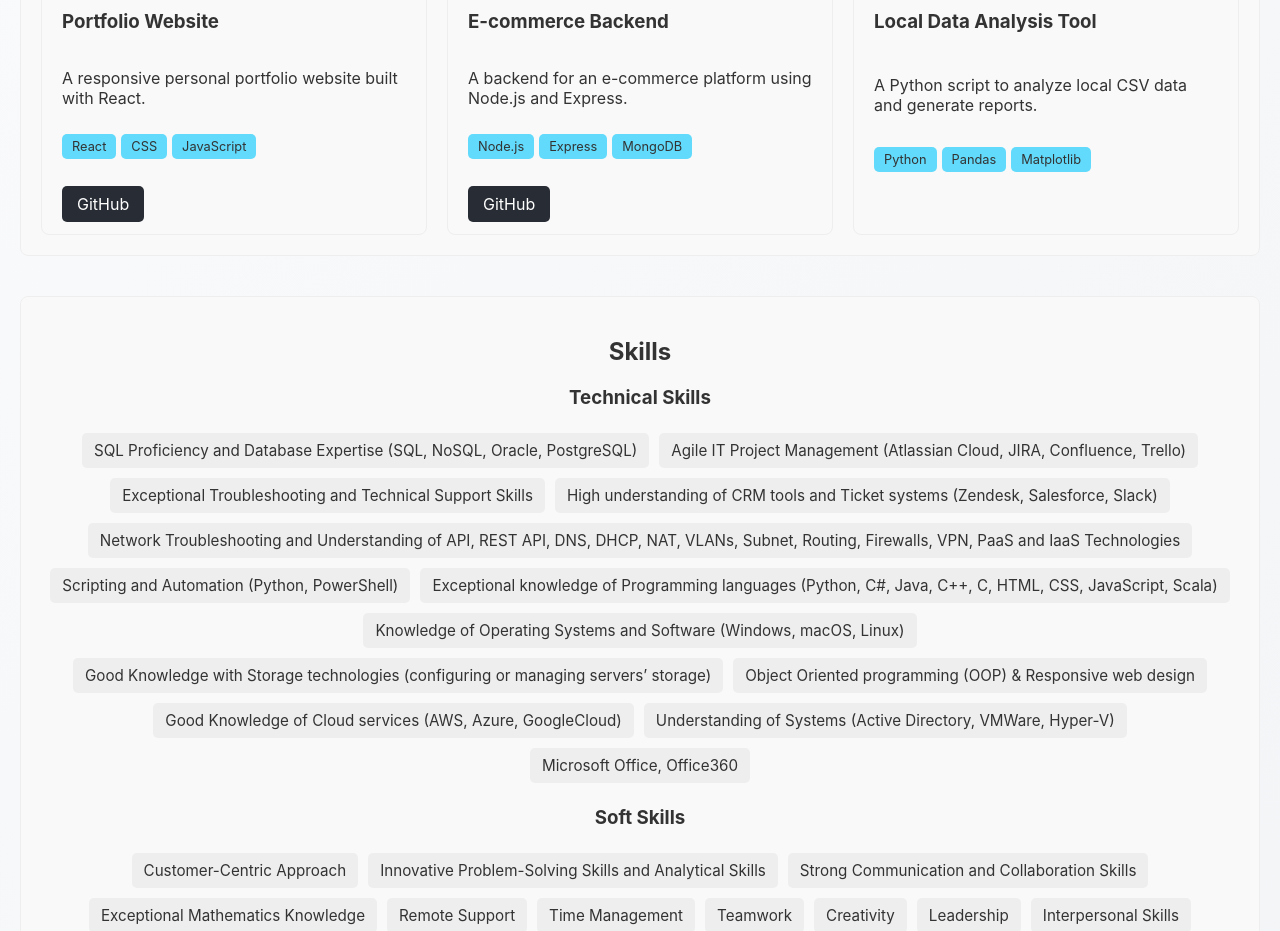
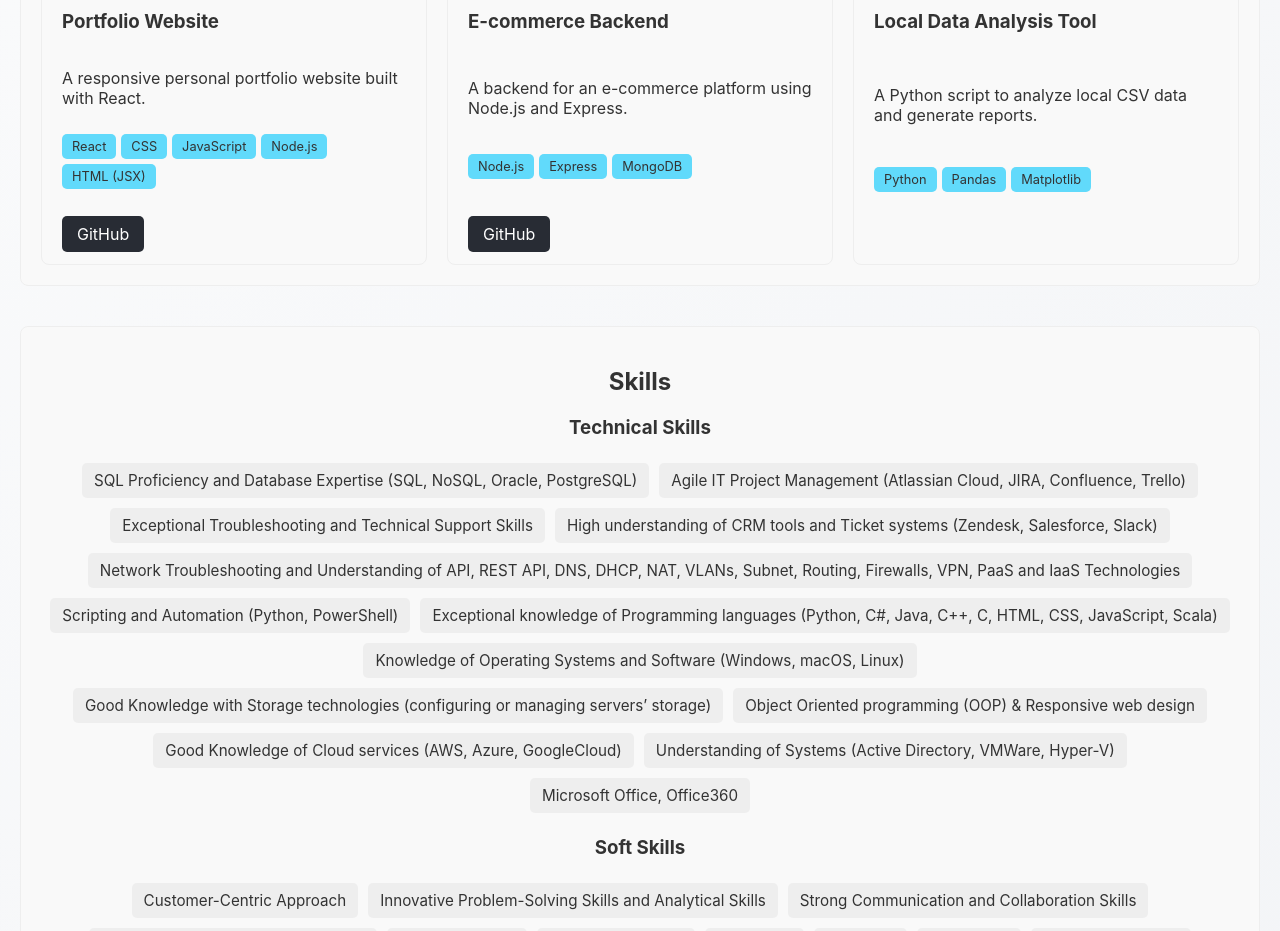
Before and after one commit to Victor951-C/MY-PORTFOLIO, a React (Create React App) app: page / in a window 1280 px wide. Shown: the part 2360-3291 px from the top of the page. Built offline with nearby package versions, Linux system fonts and the light colour scheme.

Commit message:
Update Projects.js

```diff
--- a/src/components/Projects.js
+++ b/src/components/Projects.js
@@ -6,8 +6,8 @@ function Projects({ className }) {
       id: 1,
       title: 'Portfolio Website',
       description: 'A responsive personal portfolio website built with React.',
-      tech: ['React', 'CSS', 'JavaScript'],
-      githubLink: 'https://github.com/yourusername/portfolio', // Replace with your GitHub link
+      tech: ['React', 'CSS', 'JavaScript', 'Node.js', 'HTML (JSX)'],
+      githubLink: 'https://github.com/Victor951-C/MY-PORTFOLIO',
       type: 'github',
     },
     {
@@ -15,7 +15,7 @@ function Projects({ className }) {
       title: 'E-commerce Backend',
       description: 'A backend for an e-commerce platform using Node.js and Express.',
       tech: ['Node.js', 'Express', 'MongoDB'],
-      githubLink: 'https://github.com/yourusername/ecommerce-backend', // Replace with your GitHub link
+      githubLink: 'https://github.com/yourusername/ecommerce-backend',
       type: 'github',
     },
     {
```
